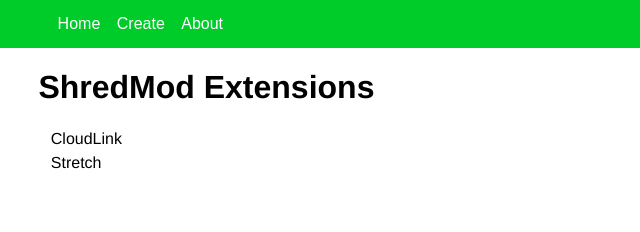
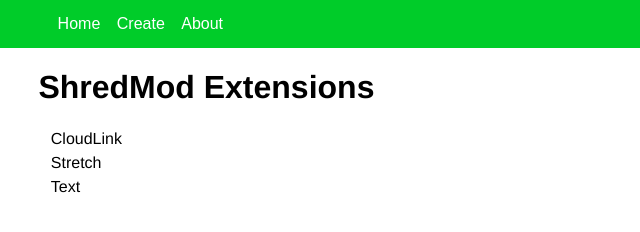
Before and after one commit to ShredMod/extensions-old, a plain HTML site: page index.html in a window 1280 px wide. Shown: the full height of the page, 0-640 px from the left. Drawn offline with Linux system fonts and the light colour scheme.

Commit message:
Added text

```diff
--- a/index.html
+++ b/index.html
@@ -13,6 +13,7 @@
             <h1>ShredMod Extensions</h1>
             <a class="extension" href="https://shredmod.github.io/scratch-vm/?extension=https://shredmod.github.io/extensions/cloudlink.js">CloudLink</a><br>
             <a class="extension" href="https://shredmod.github.io/scratch-vm/?extension=https://shredmod.github.io/extensions/stretch.js">Stretch</a><br>
+            <a class="extension" href="https://shredmod.github.io/scratch-vm/?extension=https://shredmod.github.io/extensions/text.js">Text</a><br>
         </div>
     </body>
 </html>
```
